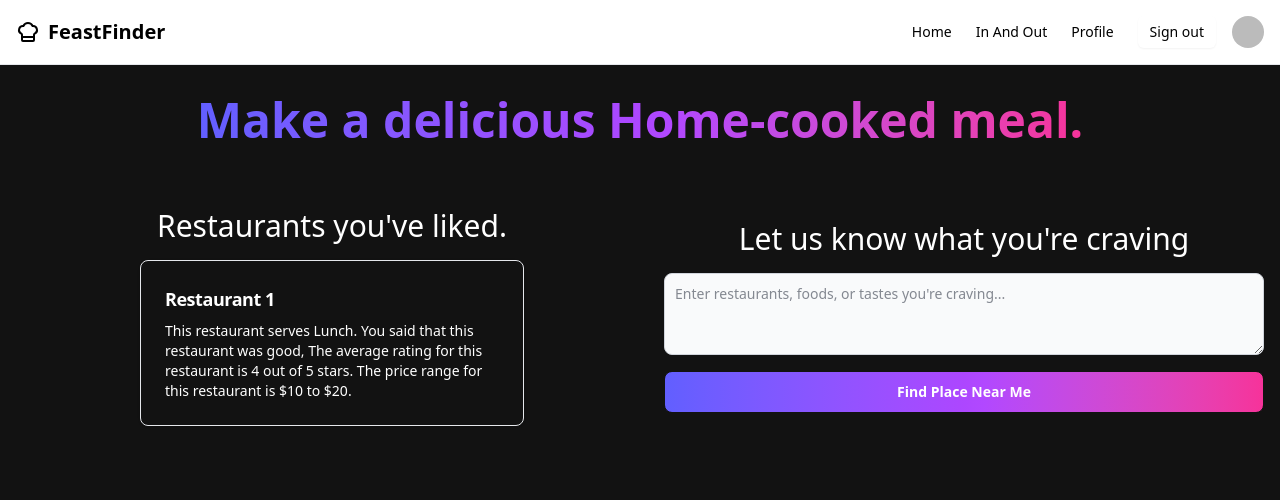
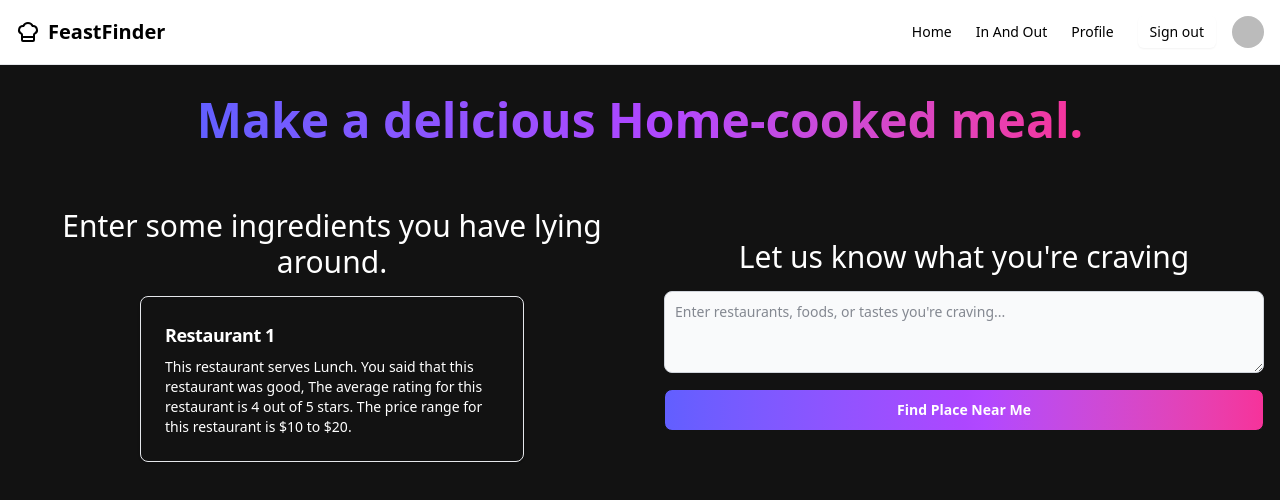
Before and after one commit to MichaelLutz1/feast-finder, a Next.js app: page /InPage in a window 1280 px wide. Shown: the top 500 px of the page. Built offline with nearby package versions, Linux system fonts and the light colour scheme; no server answers; the database is empty; sample sign-in values are in the browser's storage.

Commit message:
Fixed Linter Errors

```diff
--- a/src/app/InPage/page.tsx
+++ b/src/app/InPage/page.tsx
@@ -13,7 +13,7 @@ const InPage = () => {
         </div>
         <div className="grid grid-cols-1 lg:grid-cols-12 ml-4 gap-8 p-4">
             <div className="col-span-12 lg:col-span-6 flex flex-col items-center justify-center text-white text-3xl mt-12">
-            <h1 className="text-center mb-4">Restaurants you've liked.</h1>
+            <h1 className="text-center mb-4">Enter some ingredients you have lying around.</h1>
             <Restaurant></Restaurant>
             </div>
             <div className="col-span-12 lg:col-span-6 flex flex-col items-center justify-center text-white text-3xl mt-12">
--- a/src/app/OutPage/page.tsx
+++ b/src/app/OutPage/page.tsx
@@ -9,13 +9,13 @@ const OutPage = () => {
             <div className="w-full text-center mt-12">
                 <h1 className="text-white text-5xl font-bold text-center">
                     <span className="text-transparent bg-clip-text bg-gradient-to-r from-indigo-500 via-purple-500 to-pink-500">
-                    Find a nearby Restaurant you'll love.
+                    Find a nearby Restaurant you&apos;ll love.
                     </span>
                 </h1>
             </div>
             <div className="grid grid-cols-1 lg:grid-cols-12 ml-4 gap-8 p-4">
                 <div className="col-span-12 lg:col-span-6 flex flex-col items-center justify-center text-white text-3xl mt-12">
-                <h1 className="text-center mb-4">Restaurants you've liked.</h1>
+                <h1 className="text-center mb-4">Restaurants you&apos;ve liked.</h1>
                 <Restaurant></Restaurant>
                 </div>
                 <div className="col-span-12 lg:col-span-6 flex flex-col items-center justify-center text-white text-3xl mt-12">
```
